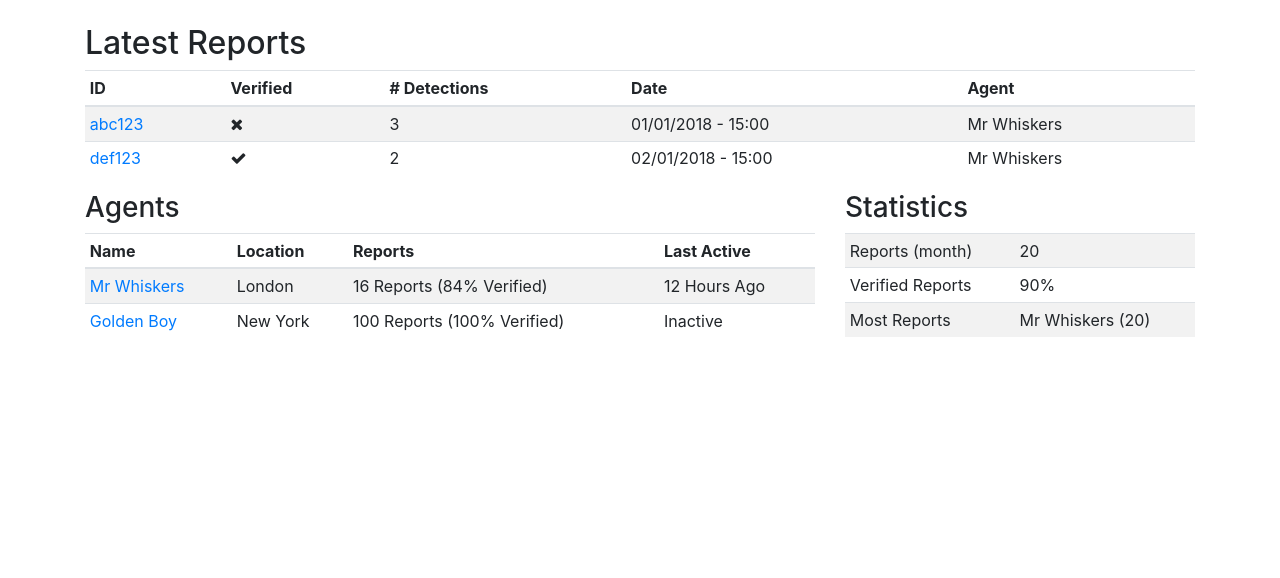
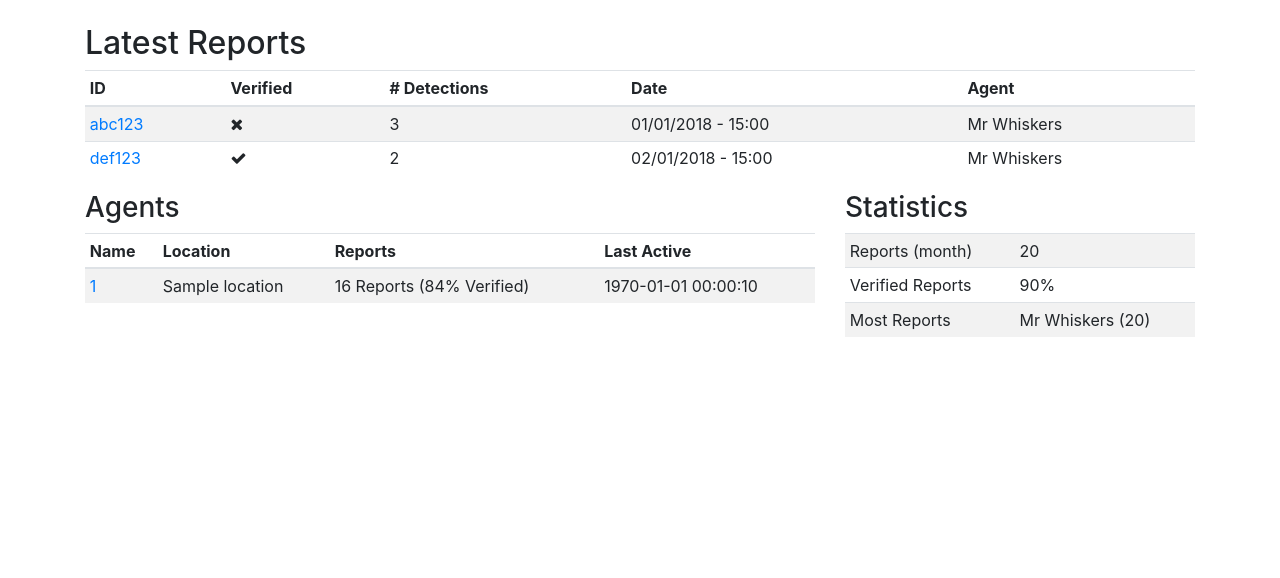
Before and after one commit to boarnoah/ureports, a Flask app: template templates/index.html in a window 1280 px wide. Shown: the part 56-634 px from the top of the page. Run offline with Flask 2, Linux system fonts and the light colour scheme; the template is opened without the code that fills it: most values are stand-ins (such as "Sample title", 1, 10 or a date in 2020); some libraries are stand-ins or nearby versions.

Commit message:
Data binding to index.html for agents. Fixed broken index page link.

```diff
--- a/templates/default_template.html
+++ b/templates/default_template.html
@@ -28,7 +28,7 @@
 	<body>
 
 		<nav class="navbar navbar-expand-md navbar-dark bg-dark fixed-top">
-			<a class="navbar-brand" href="#">CatCatCat</a>
+			<a class="navbar-brand" href="/">CatCatCat</a>
 				<button class="navbar-toggler" type="button" data-toggle="collapse" data-target="#navbarsExampleDefault" aria-controls="navbarsExampleDefault" aria-expanded="false" aria-label="Toggle navigation">
 					<span class="navbar-toggler-icon"></span>
 				</button>
--- a/templates/index.html
+++ b/templates/index.html
@@ -49,18 +49,14 @@
 							</tr>
 						</thead>
 						<tbody>
-							<tr>
-								<td><a href="/agents/mr-whiskers">Mr Whiskers</a></td>
-								<td>London</td>
-								<td>16 Reports (84% Verified)</td>
-								<td>12 Hours Ago</td>
-							</tr>
-							<tr>
-								<td><a href="/reports/goodboye123">Golden Boy</a></td>
-								<td>New York</td>
-								<td>100 Reports (100% Verified)</td>
-								<td>Inactive</td>
-							</tr>
+							{% for agent in agents %}
+								<tr>
+									<td><a href="/agents/{{agent.id}}">{{agent.id}}</a></td>
+									<td>{{agent.location}}</td>
+									<td>16 Reports (84% Verified)</td>
+									<td>{{agent.online | datetime}}</td>
+								</tr>
+							{% endfor %}
 						</tbody>
 					</table>
 			</div>
--- a/ureports.py
+++ b/ureports.py
@@ -39,7 +39,8 @@ def close_app(e):
 
 @app.route("/")
 def index():
-	return flask.render_template("index.html")
+	#TODO: Change this to only get first 10 reports/agents etc... if necessary
+	return flask.render_template("index.html", agents=db.get_agents(), reports=db.get_reports())
 
 @app.route("/reports/")
 def reports():
```
